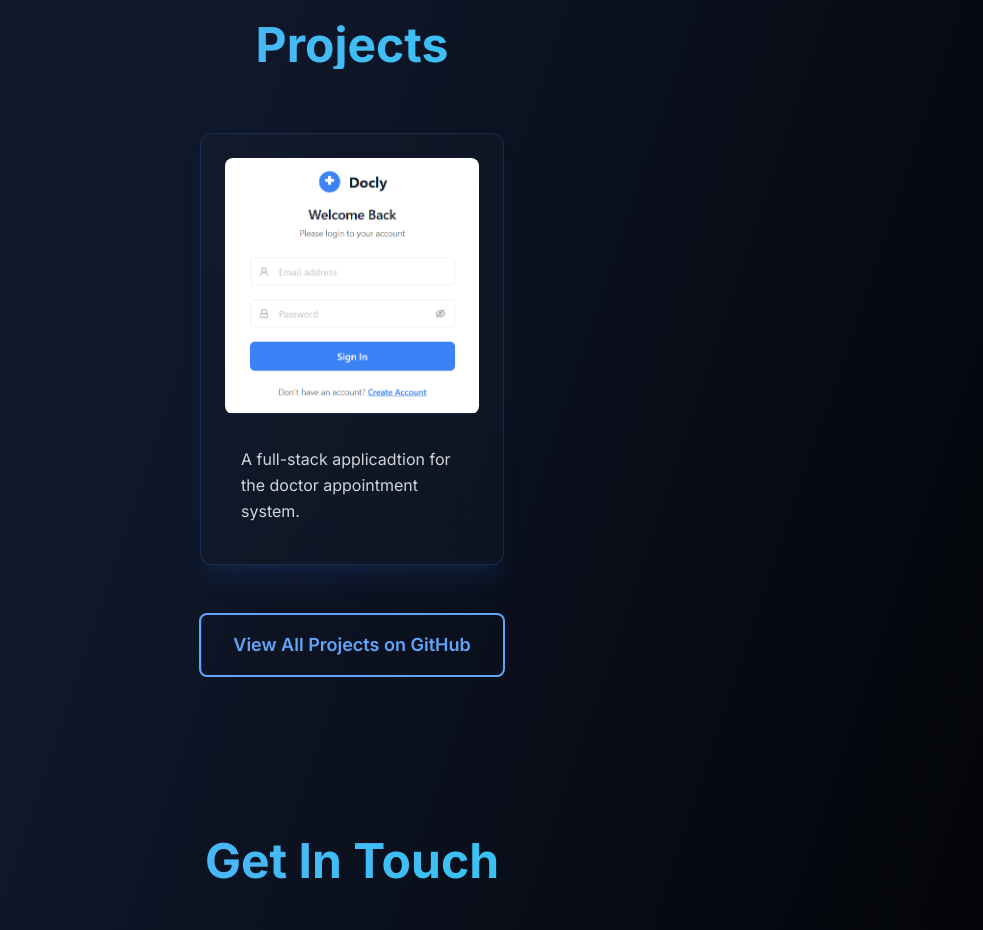
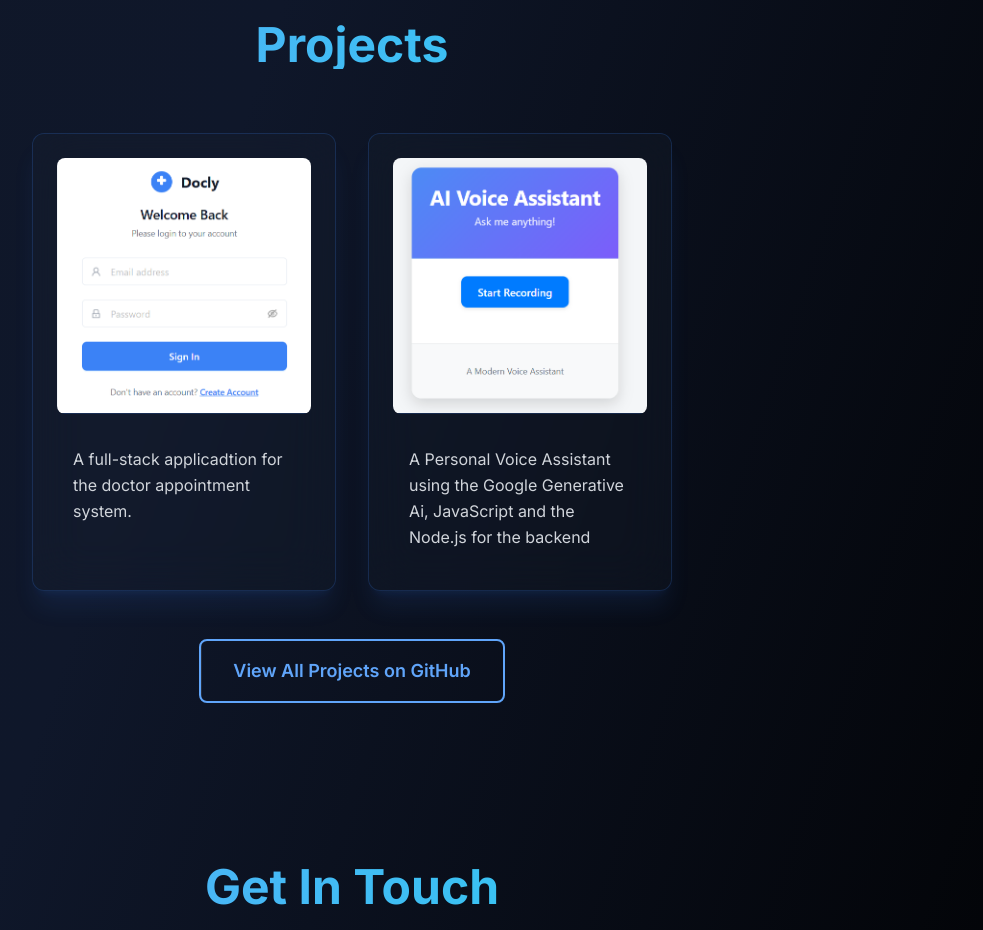
Before and after one commit to RAGHUKHAJURIA/Portfolio, a React (Vite) app: page / in a window 1280 px wide. Shown: the part 2120-3050 px from the top of the page, without its empty margins (288-1271 px from the left). Built offline with nearby package versions, Linux system fonts and the light colour scheme.

Commit message:
new project added

```diff
--- a/src/components/sections/Projects.tsx
+++ b/src/components/sections/Projects.tsx
@@ -85,7 +85,7 @@ export const Projects: React.FC = () => {
                 variant="outline"
                 onClick={() =>
                   window.open(
-                    "https://github.com/RAGHUKHAJURIA?tab=repositories",
+                    "https://github.com/RAGHUKHAJURIA",
                     "_blank"
                   )
                 }
--- a/src/data/portfolio.ts
+++ b/src/data/portfolio.ts
@@ -10,6 +10,16 @@ export const projects: Project[] = [
     githubUrl: "https://github.com",
     liveUrl: "https://doc-one-tau.vercel.app/login",
     category: "Full Stack"
+  },
+  {
+    id: 1,
+    title: "Voice Assistant",
+    description: "A Personal Voice Assistant using the Google Generative Ai, JavaScript and the Node.js for the backend",
+    image: "/images/voice-assistant.png",
+    technologies: ["React", "Node.js", "Gen ai", "Apis"],
+    githubUrl: "https://github.com",
+    liveUrl: "https://voice-assistant-dtxb.vercel.app/",
+    category: "Gen Ai"
   },
 
 
```
Also changed, not shown: public/images/voice-assistant.png (added).
